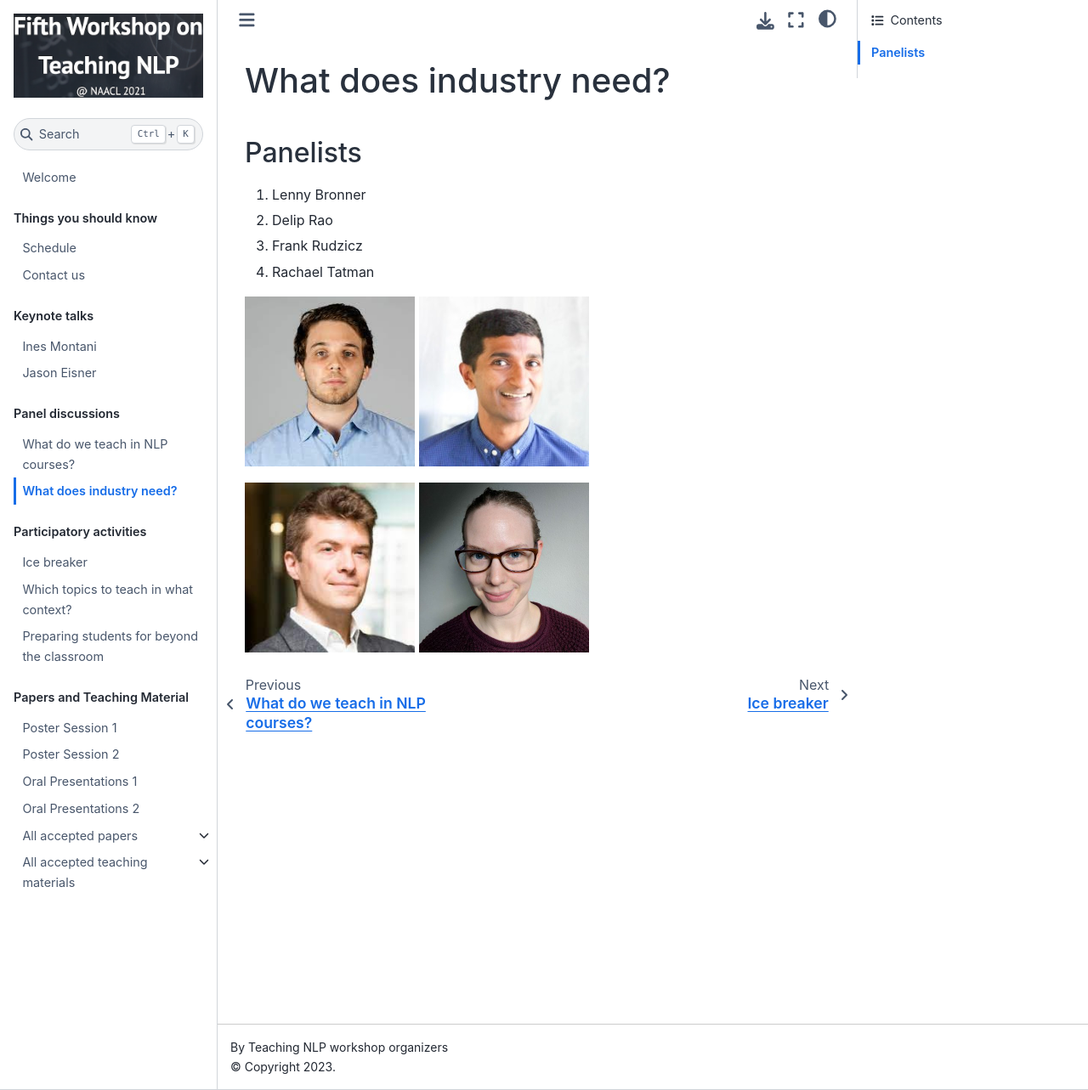
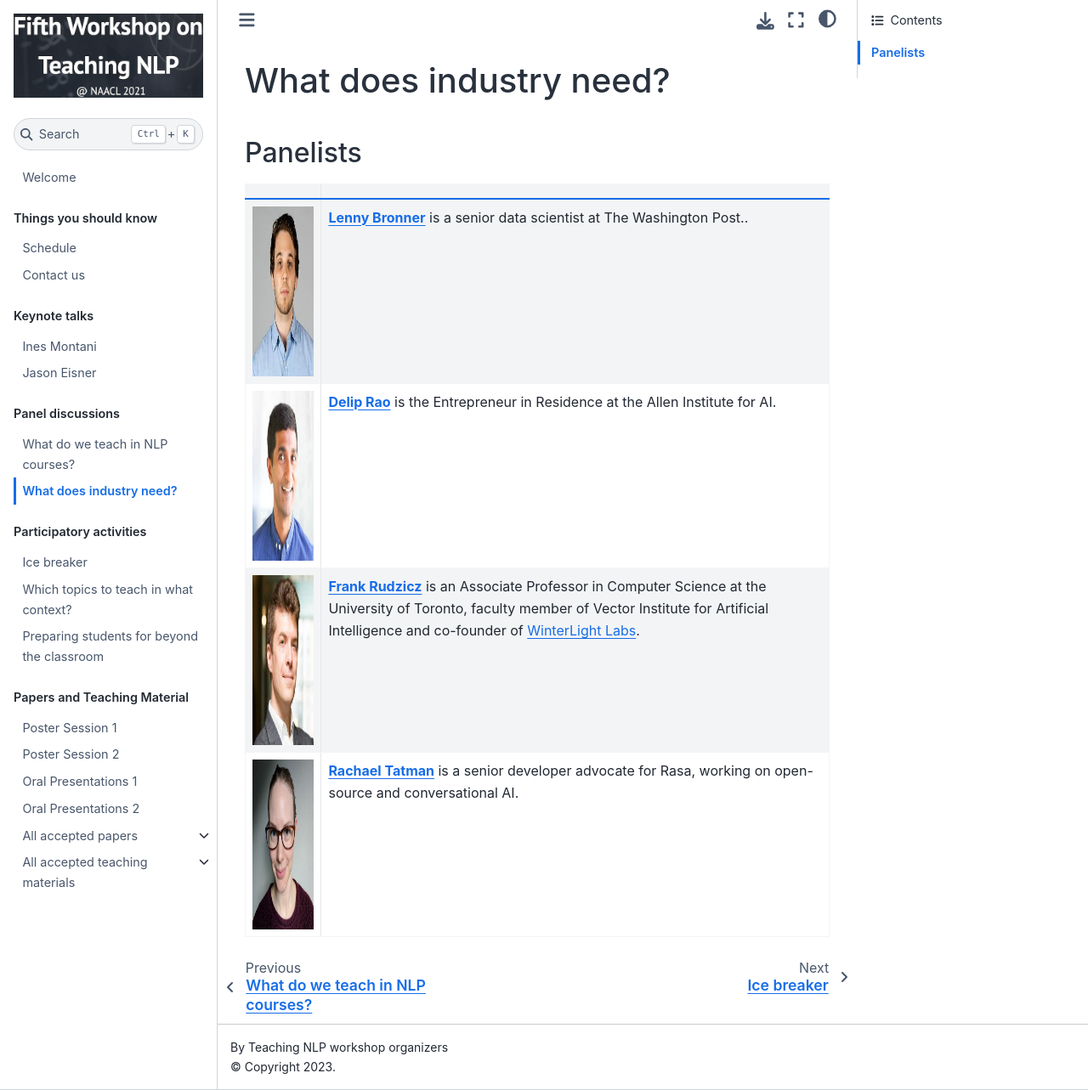
Before and after one commit to TeachingNLP/workshop-book, a Jupyter Book: the page built from panels/industry.md, in a window 1280 px wide and 1283 px high. Shown: the whole window at 85% size. Built offline with Jupyter Book 1.0.4 settings and Sphinx 7.4.7 and the Sphinx Book theme 1.1.4, drawn with Linux system fonts in a browser that asks for light colours.

Commit message:
updating

```diff
--- a/panels/industry.md
+++ b/panels/industry.md
@@ -1,14 +1,9 @@
 # What does industry need?
 
-
 ## Panelists
-
-1. Lenny Bronner
-2. Delip Rao
-3. Frank Rudzicz
-4. Rachael Tatman
-
-
-<img src="../img/lenny.jpeg" alt="Lenny" class="bg-primary" width="200px" height="200px"/> <img src="../img/delip.jpeg" alt="Delip" class="bg-primary" width="200px" height="200px">
-
-<img src="../img/frank.jpeg" alt="Frank" class="bg-primary" width="200px" height="200px"/> <img src="../img/rachael.jpg" alt="Rachael" class="bg-primary" width="200px" height="200px"/>
+|               |                               |
+| :---------------- | :------------------------------   |
+| <img src="../img/lenny.jpeg" alt="Lenny" class="bg-primary" width="200px" height="200px"/> | [**Lenny Bronner**](https://lennybronner.com/) is a senior data scientist at The Washington Post.. |
+| <img src="../img/delip.jpeg" alt="Delip" class="bg-primary" width="200px" height="200px"> | [**Delip Rao**](http://deliprao.com/) is the Entrepreneur in Residence at the Allen Institute for AI.|
+| <img src="../img/frank.jpeg" alt="Frank" class="bg-primary" width="200px" height="200px"/> | [**Frank Rudzicz**](http://www.cs.toronto.edu/~frank/) is an Associate Professor in Computer Science at the University of Toronto, faculty member of Vector Institute for Artificial Intelligence and co-founder of [WinterLight Labs](https://winterlightlabs.com/). |
+| <img src="../img/rachael.jpg" alt="Rachael" class="bg-primary" width="200px" height="200px"/> | [**Rachael Tatman**](http://www.rctatman.com/) is a senior developer advocate for Rasa, working on open-source and conversational AI.|
```
